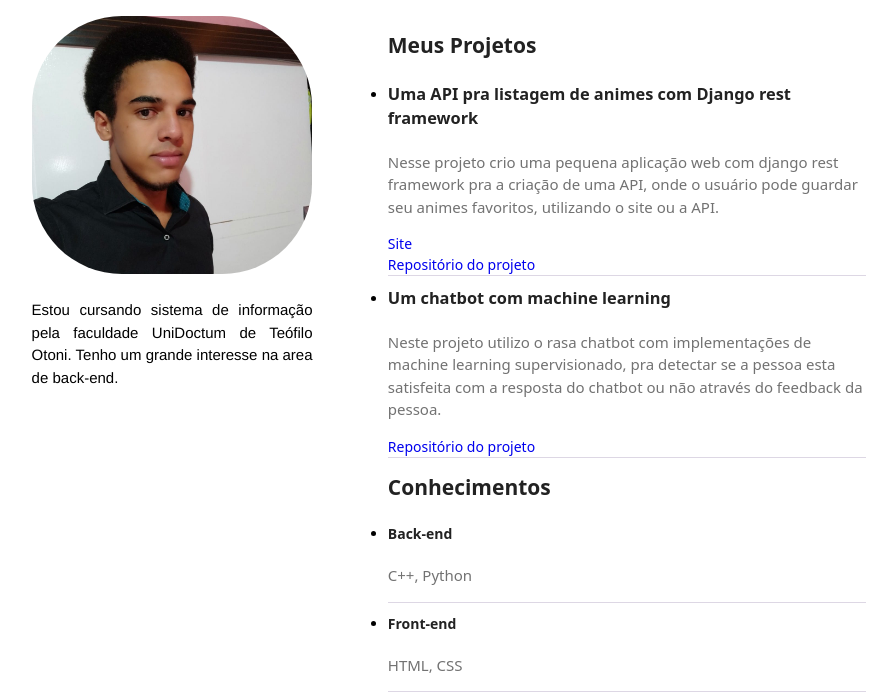
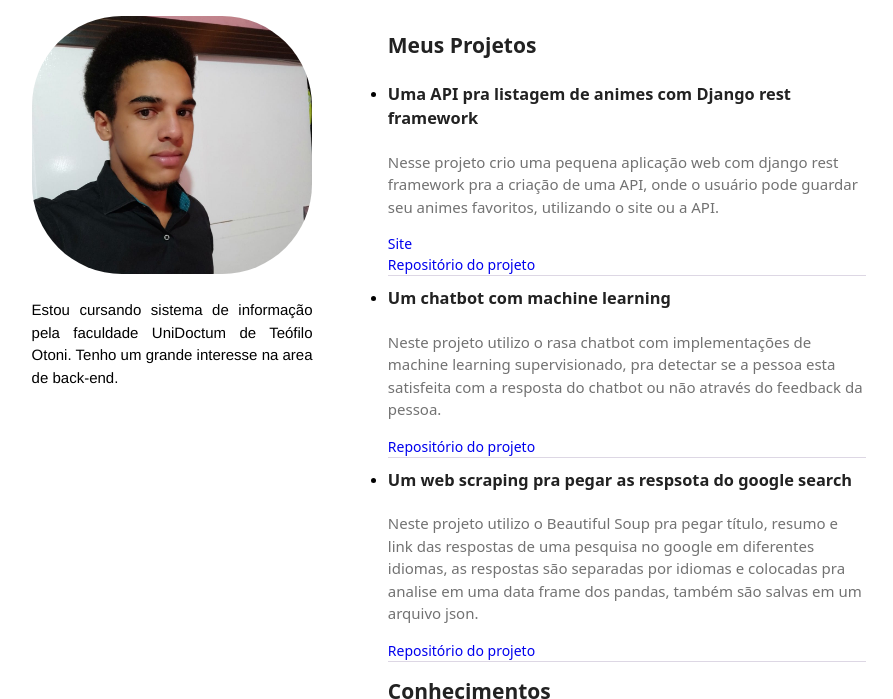
Before and after one commit to mateus-rodriguess/Portfolio, a plain HTML site: page index.html in a window 1280 px wide. Shown: the part 99-798 px from the top of the page, without its empty margins (196-1089 px from the left). Drawn offline with Linux system fonts and the light colour scheme.

Commit message:
add google-search-BeautifulSoup

```diff
--- a/index.html
+++ b/index.html
@@ -67,6 +67,16 @@
                         <a href="https://github.com/mateus-rodriguess/chatbot_com_machine_learning" target="_blank">Repositório do projeto </a>
                         <br>
                     </li>
+                    <li>
+                        <h3>Um web scraping pra pegar as respsota do google search</h3>
+                        <p>
+                           Neste projeto utilizo o Beautiful Soup pra pegar título, resumo e link das respostas de uma pesquisa no google em diferentes idiomas,
+                            as respostas são separadas por idiomas e colocadas pra analise em uma data frame dos pandas, também são salvas em um arquivo json.
+                        </p>
+
+                        <a href="https://github.com/mateus-rodriguess/google-search-BeautifulSoup" target="_blank">Repositório do projeto </a>
+                        <br>
+                    </li>
                 </ul>
             </div>
 
```
